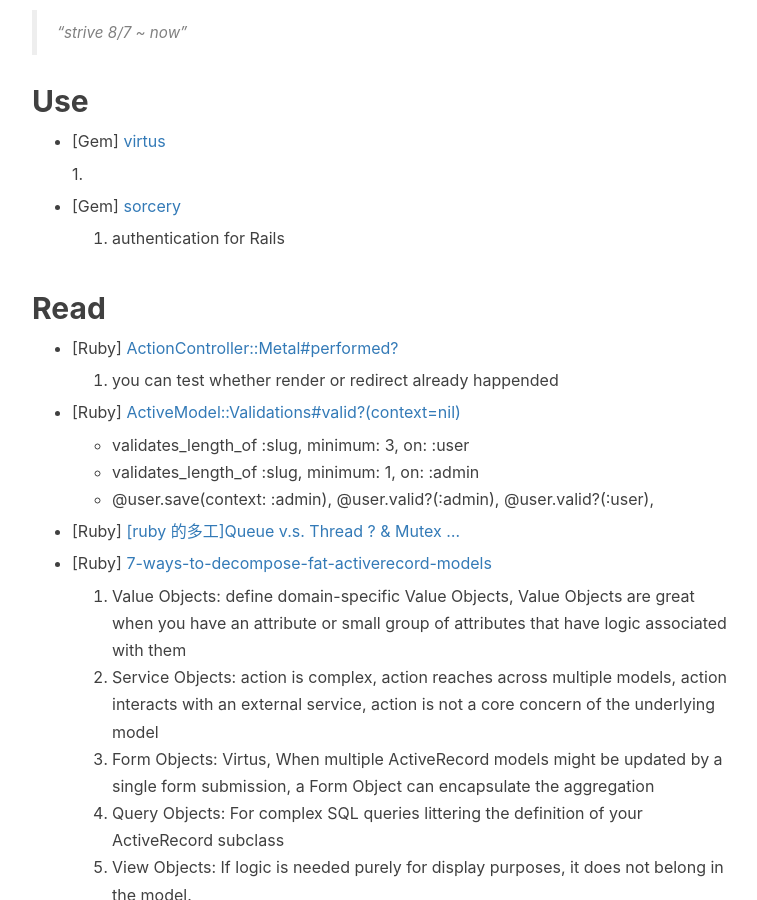
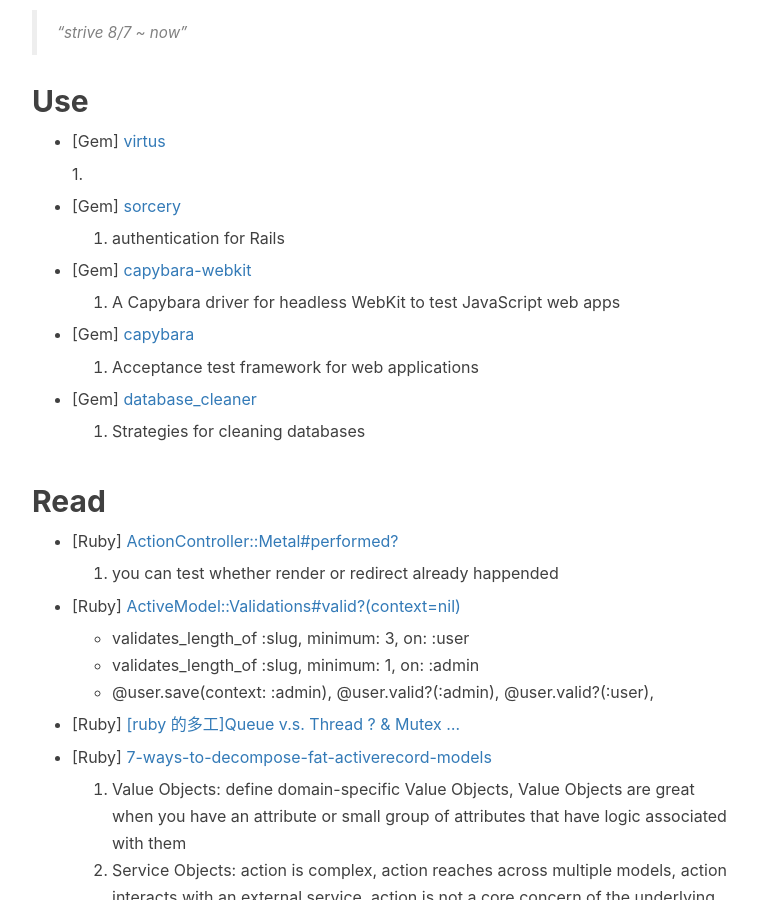
Before and after one commit to mylake/mylake.github.com, a Jekyll site: the page built from _posts/2016-08-13-1-fearlessRefactor.markdown, in a window 1280 px wide and 900 px high, scrolled down 553 px. Shown: the whole window, without its empty margins (233-990 px from the left). Built offline with Jekyll 4.4.1, drawn with Linux system fonts in a browser that asks for light colours; nearby versions of some CDN libraries; comment, search, counter and statistics services are not loaded.

Commit message:
capybara-webkit, capybara, database_cleaner

```diff
--- a/_posts/2016-08-13-1-fearlessRefactor.markdown
+++ b/_posts/2016-08-13-1-fearlessRefactor.markdown
@@ -16,6 +16,15 @@
 
 * <p>[Gem] <a href="https://github.com/NoamB/sorcery">sorcery</a></p>
   1. authentication for Rails
+
+* <p>[Gem] <a href="https://github.com/thoughtbot/capybara-webkit">capybara-webkit</a></p>
+  1. A Capybara driver for headless WebKit to test JavaScript web apps
+
+* <p>[Gem] <a href="https://github.com/jnicklas/capybara">capybara</a></p>
+  1. Acceptance test framework for web applications
+
+* <p>[Gem] <a href="https://github.com/DatabaseCleaner/database_cleaner">database_cleaner</a></p>
+  1. Strategies for cleaning databases
 
 ## Read
 * <p>[Ruby] <a href="http://api.rubyonrails.org/v4.1.4/classes/ActionController/Metal.html#method-i-performed-3F">ActionController::Metal#performed?</a></p>
```
Also changed, not shown: 1 other file.
